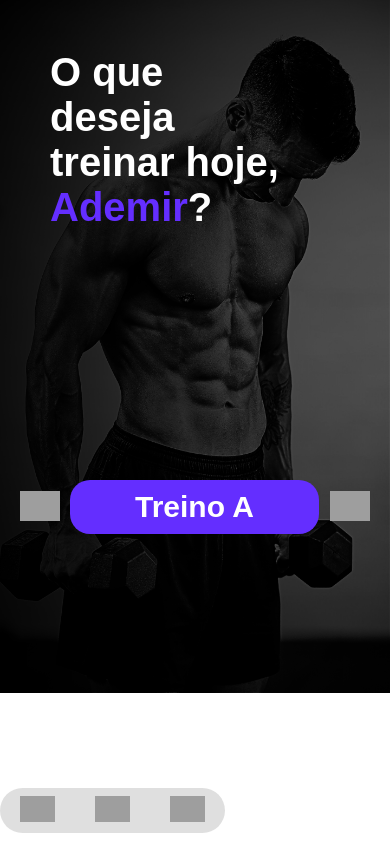
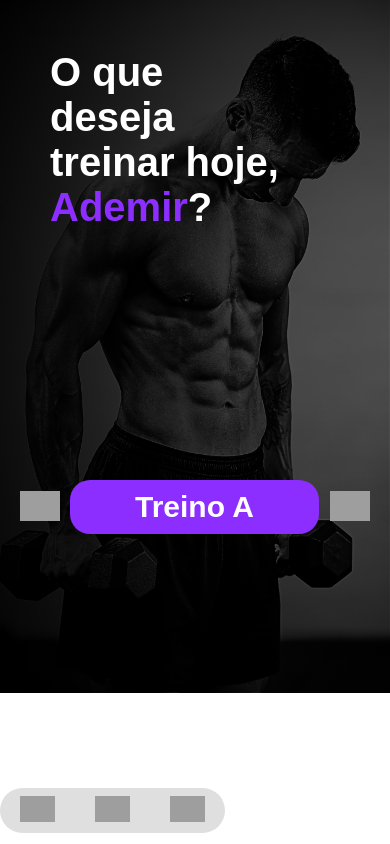
Before and after one commit to AdemirCarter/OlymWork, a plain HTML site: page index.html in a window 390 px wide. Drawn offline with Linux system fonts and the light colour scheme; grey boxes are pictures that could not be loaded.

Commit message:
Add files via upload

```diff
--- a/index.css
+++ b/index.css
@@ -20,7 +20,7 @@
    }
 
    .title #user {
-    color: #642eff;
+    color: #8c2eff;
    }
 
    /*Escolher Treino*/
@@ -59,7 +59,7 @@
     padding: 10px 65px;
     font-size: 30px;
     border-radius: 20px;
-    background-color: #642eff;
+    background-color: #8c2eff;
     color: white;
     font-weight: 600;
     white-space: nowrap;
--- a/index.html
+++ b/index.html
@@ -26,7 +26,7 @@
 
     <div class="navbar">
         <div>
-            <button id="home"><img src="https://img.icons8.com/?size=100&id=2797&format=png&color=642eff" alt=""></button>
+            <button id="home"><img src="https://img.icons8.com/?size=100&id=2797&format=png&color=8c2eff" alt=""></button>
             <button><img src="https://img.icons8.com/?size=100&id=ATc0iViHX2IC&format=png&color=ffffff" alt=""></button>
             <button><img src="https://img.icons8.com/?size=100&id=2yC9SZKcXDdX&format=png&color=ffffff" alt=""></button>
         </div>
@@ -34,6 +34,11 @@
 </body>
 
 <script>
+    localStorage.setItem("user", "Ademir")
+
+    const user = document.querySelector("#user")
+    user.textContent = localStorage.getItem("user")
+
     const leftButton = document.querySelector("#left")
     const rightButton = document.querySelector("#right")
 
```
